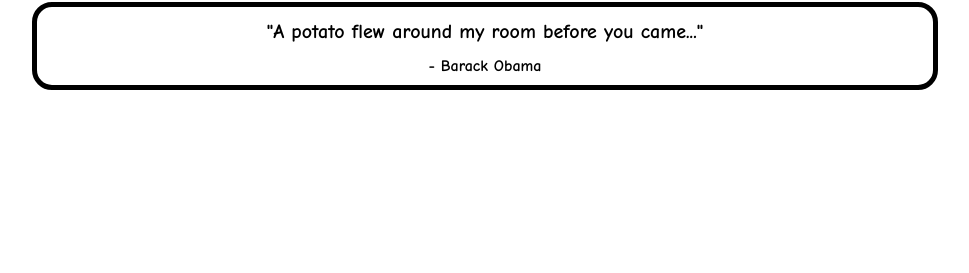
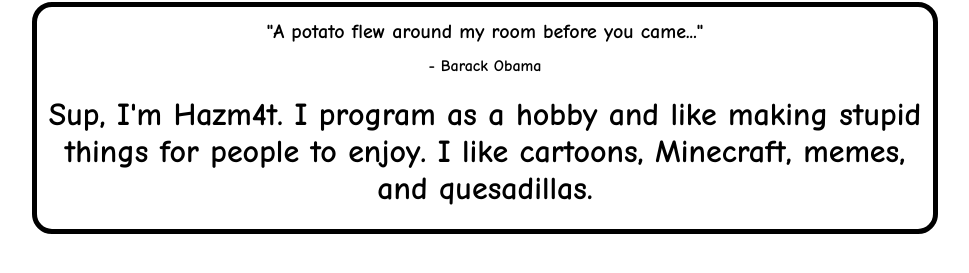
Before and after one commit to Hazm4t/Hazm4t.github.io, a plain HTML site: page index.html in a window 1280 px wide. Shown: the part 285-558 px from the top of the page, without its empty margins (155-1124 px from the left). Drawn offline with Linux system fonts and the light colour scheme.

Commit message:
Update index.html

```diff
--- a/index.html
+++ b/index.html
@@ -41,6 +41,7 @@
         <h1 style='font-family: "comic sans ms"; font-size: 20px;' id='quote'></h1>
         <h1 style='font-family: "comic sans ms"; font-size: 16px;' id='name'></h1>
       </div>
+      <h1 style='font-family: "comic sans ms"'>Sup, I'm Hazm4t. I program as a hobby and like making stupid things for people to enjoy. I like cartoons, Minecraft, memes, and quesadillas.</h1>
     </div>
 
   </body>
```
